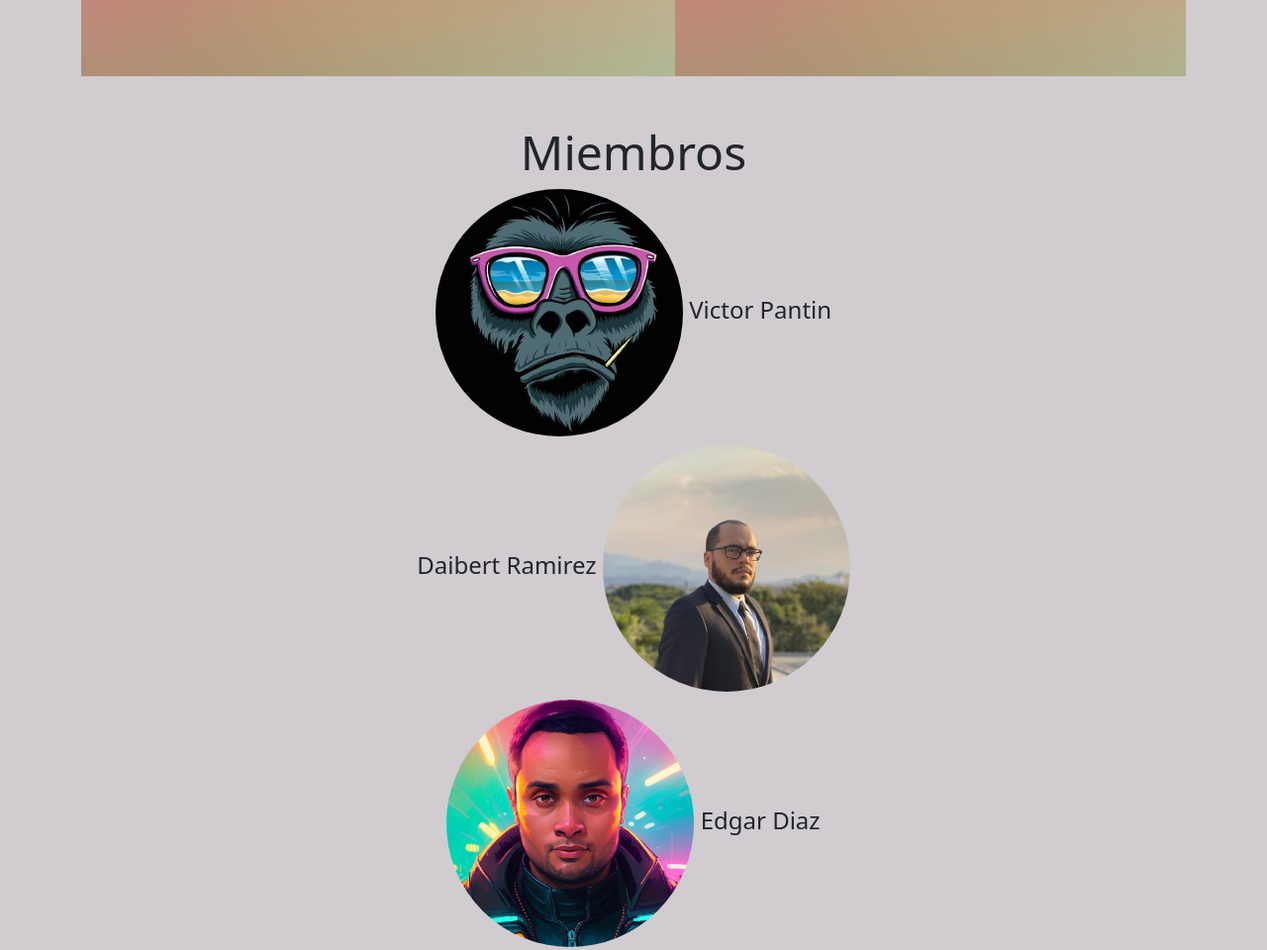
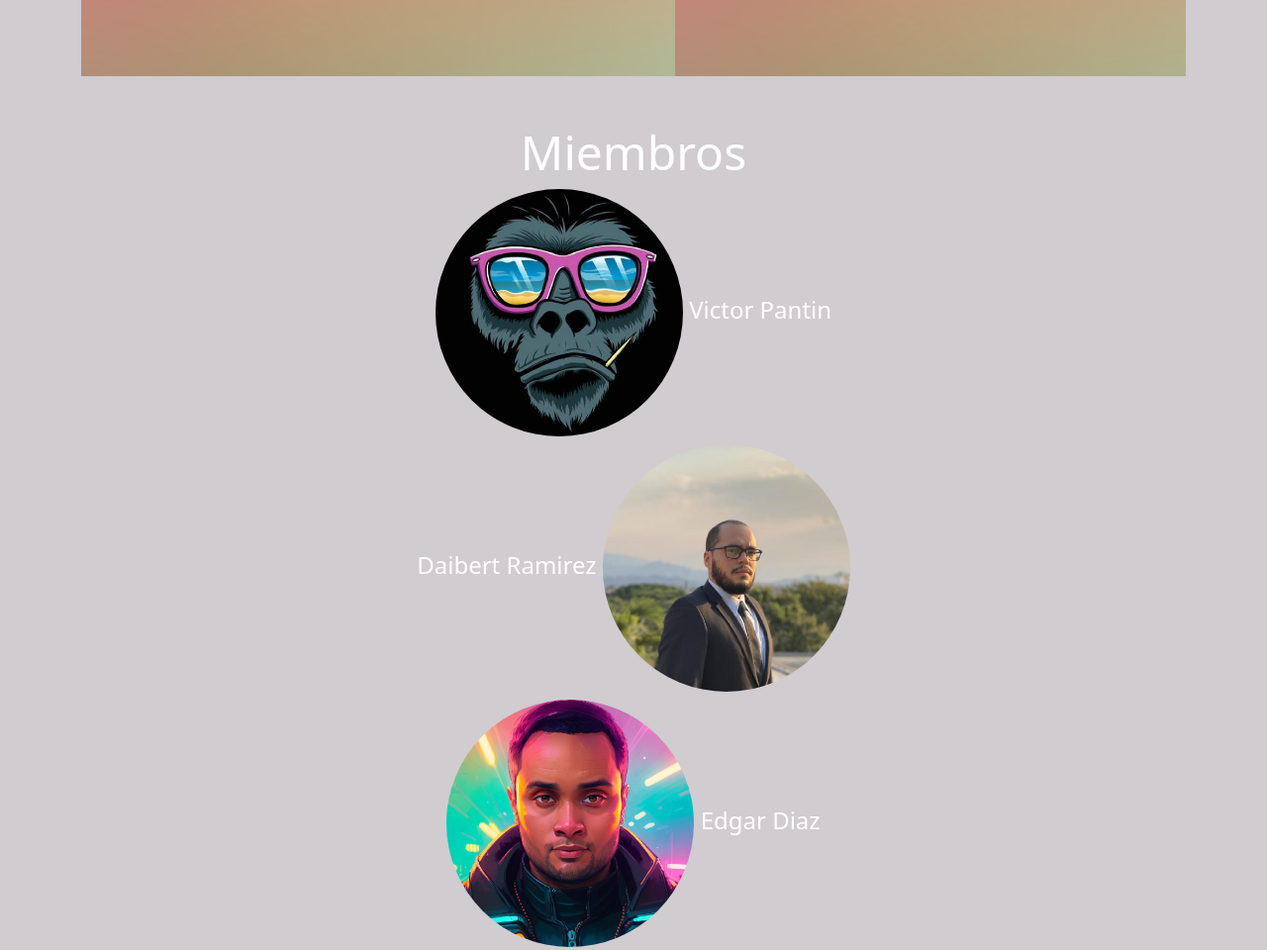
Before and after one commit to Daibertj/cool-e-art, a React app: page /aboutus in a window 1280 px wide. Shown: the part 700-1660 px from the top of the page at 99% size. Built offline with nearby package versions, Linux system fonts and the light colour scheme; some packages are replaced by stand-ins of ours; no server answers.

Commit message:
color letras

```diff
--- a/src/front/js/pages/AboutUs.jsx
+++ b/src/front/js/pages/AboutUs.jsx
@@ -20,7 +20,7 @@ function AboutUs() {
                 </div>
 
 
-            <div className='my-5 '>
+                <div className='my-5 text-white '>
                     <h2 className="display-5">Miembros</h2>
                     <div className='row justify-content-center'>
 
--- a/src/front/styles/home.css
+++ b/src/front/styles/home.css
@@ -26,6 +26,7 @@ body{
 .logo1{
     width: auto;
     height: 250px;
+    ;
 }
 .formulario{
     width: 300px !important;
```
Lines whose indentation alone changed are shown as unchanged.
